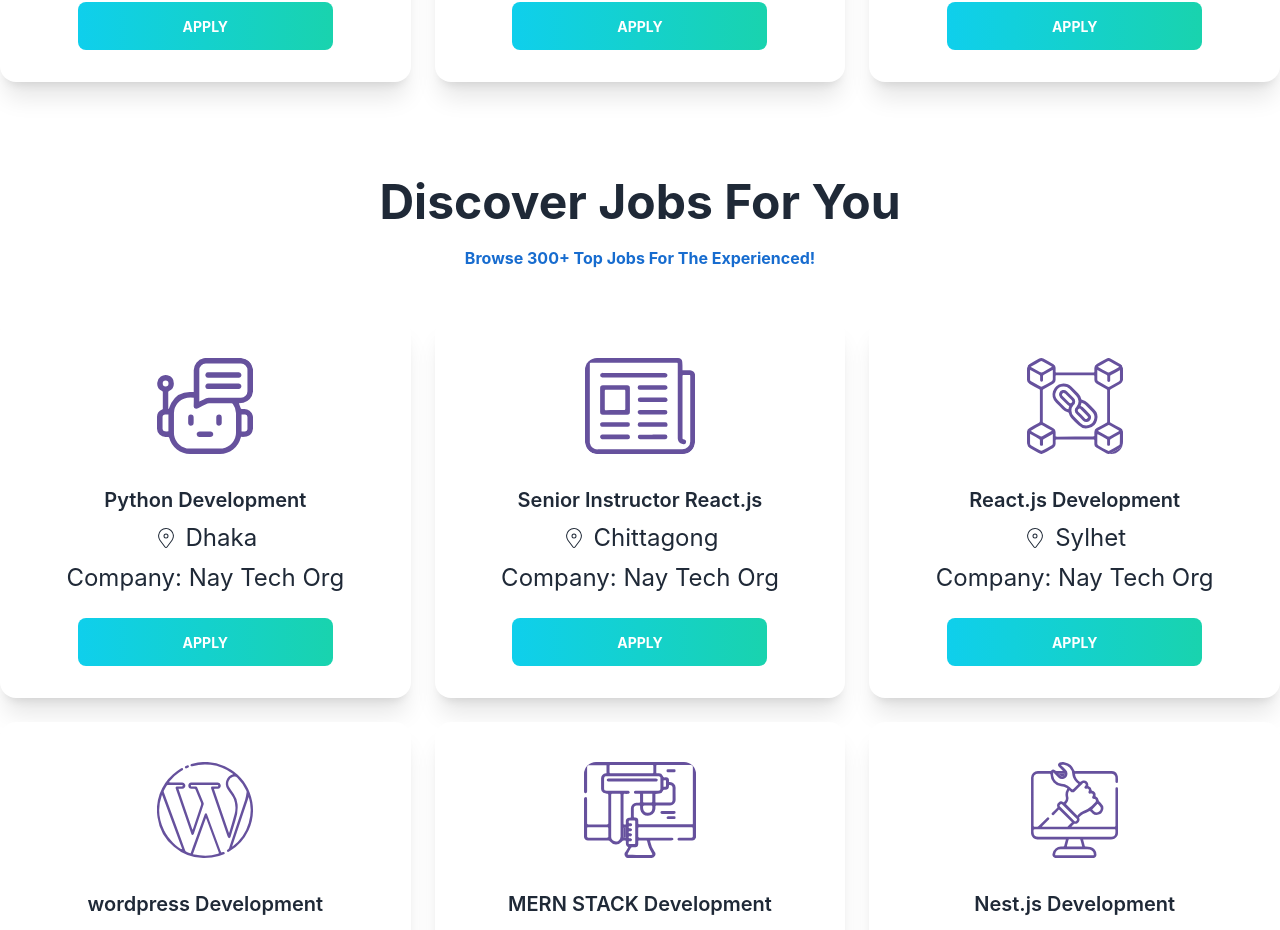
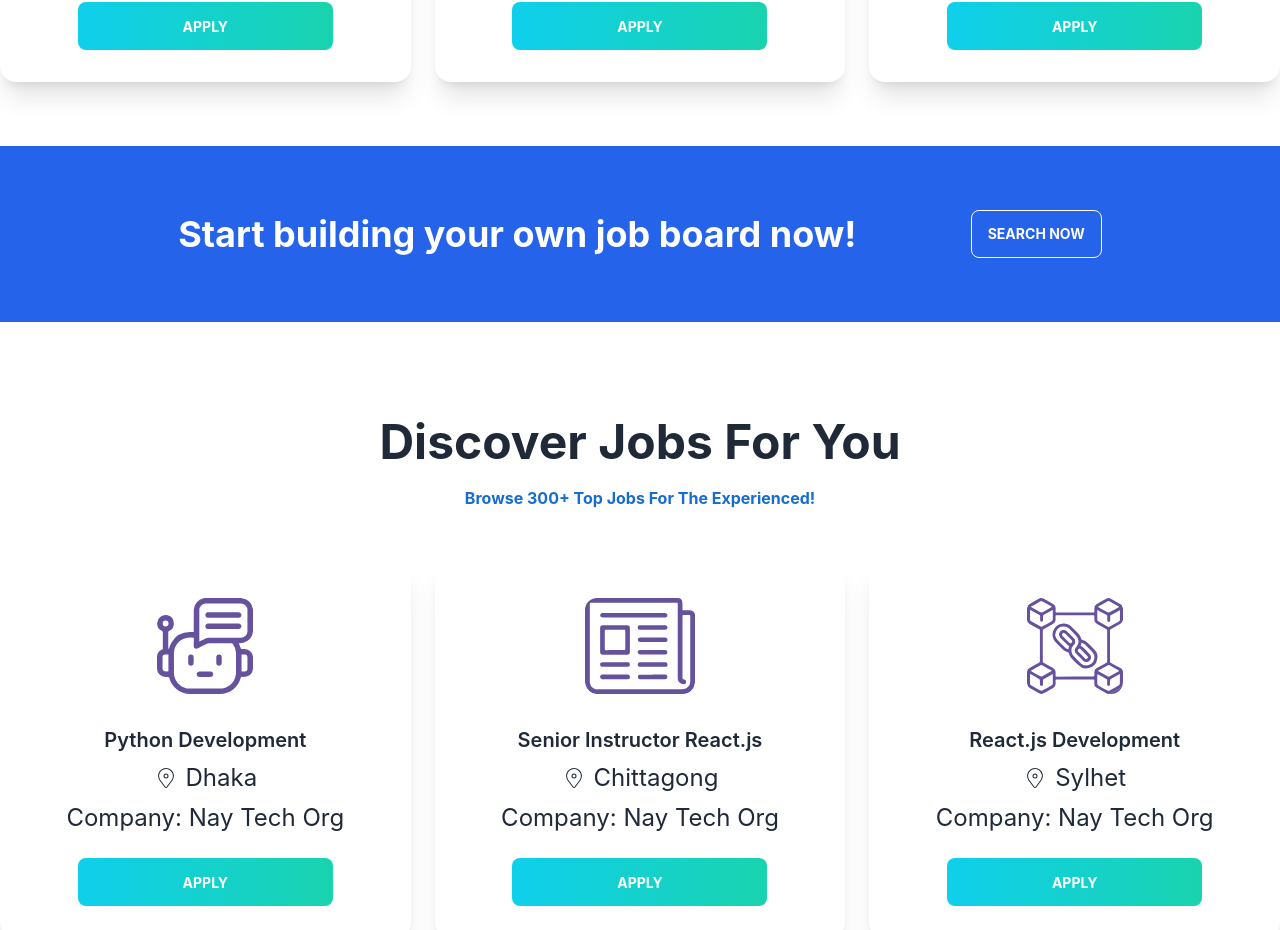
Before and after one commit to Sayeednayeem1/job-finder, a React (Create React App) app: page / in a window 1280 px wide. Shown: the part 1514-2444 px from the top of the page. Built offline with nearby package versions, Linux system fonts and the light colour scheme.

Commit message:
added padding, mt for smallaer devices for BuildJobBoard Component

```diff
--- a/src/Pages/Home/BuildJobBoard/BuildJobBoard.js
+++ b/src/Pages/Home/BuildJobBoard/BuildJobBoard.js
@@ -3,7 +3,10 @@ import React from 'react';
 const BuildJobBoard = () => {
     return (
         <div>
-            <h1>this is a test</h1>
+            <div className='bg-blue-600 flex flex-col md:flex-row items-center justify-evenly p-16'>
+                <h1 className='text-4xl text-white font-bold text-center'>Start building your own job board now!</h1>
+                <button class="btn border text-white mt-4 md:mt-0 bg-blue-600 border-white font-bold hover:bg-white hover:text-blue-500">Search Now</button>
+            </div>
         </div>
     );
 };
--- a/src/Pages/Home/Home/Home.js
+++ b/src/Pages/Home/Home/Home.js
@@ -1,5 +1,6 @@
 import React from 'react';
 import Banner from '../Banner/Banner';
+import BuildJobBoard from '../BuildJobBoard/BuildJobBoard';
 import ExperiencedJobs from '../JobsCategory/ExperiencedJobs/ExperiencedJobs';
 import FresherJobs from '../JobsCategory/FresherJobs/FresherJobs';
 
@@ -8,6 +9,7 @@ const Home = () => {
         <div>
             <Banner />
             <FresherJobs />
+            <BuildJobBoard />
             <ExperiencedJobs></ExperiencedJobs>
         </div>
     );
```
